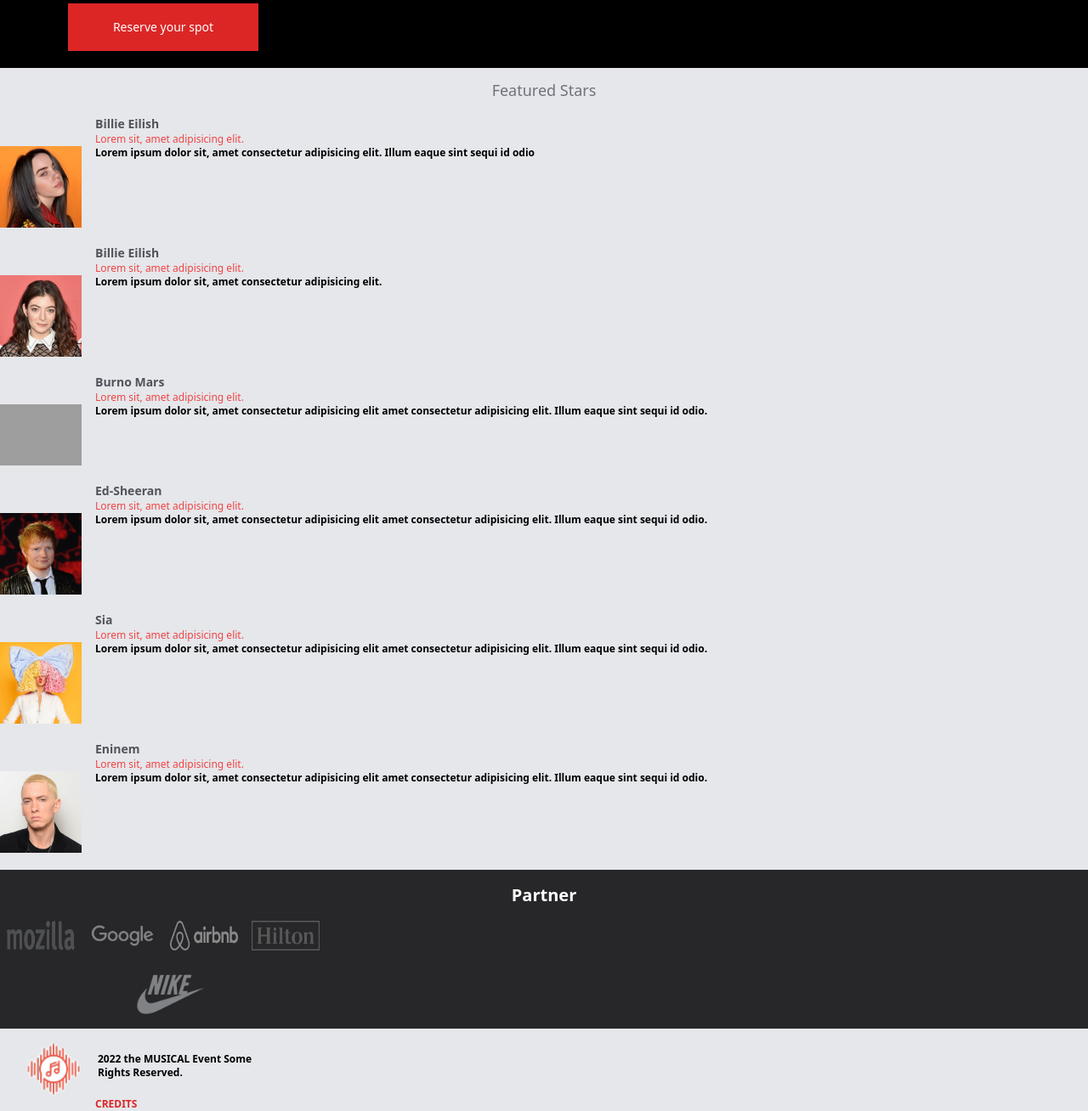
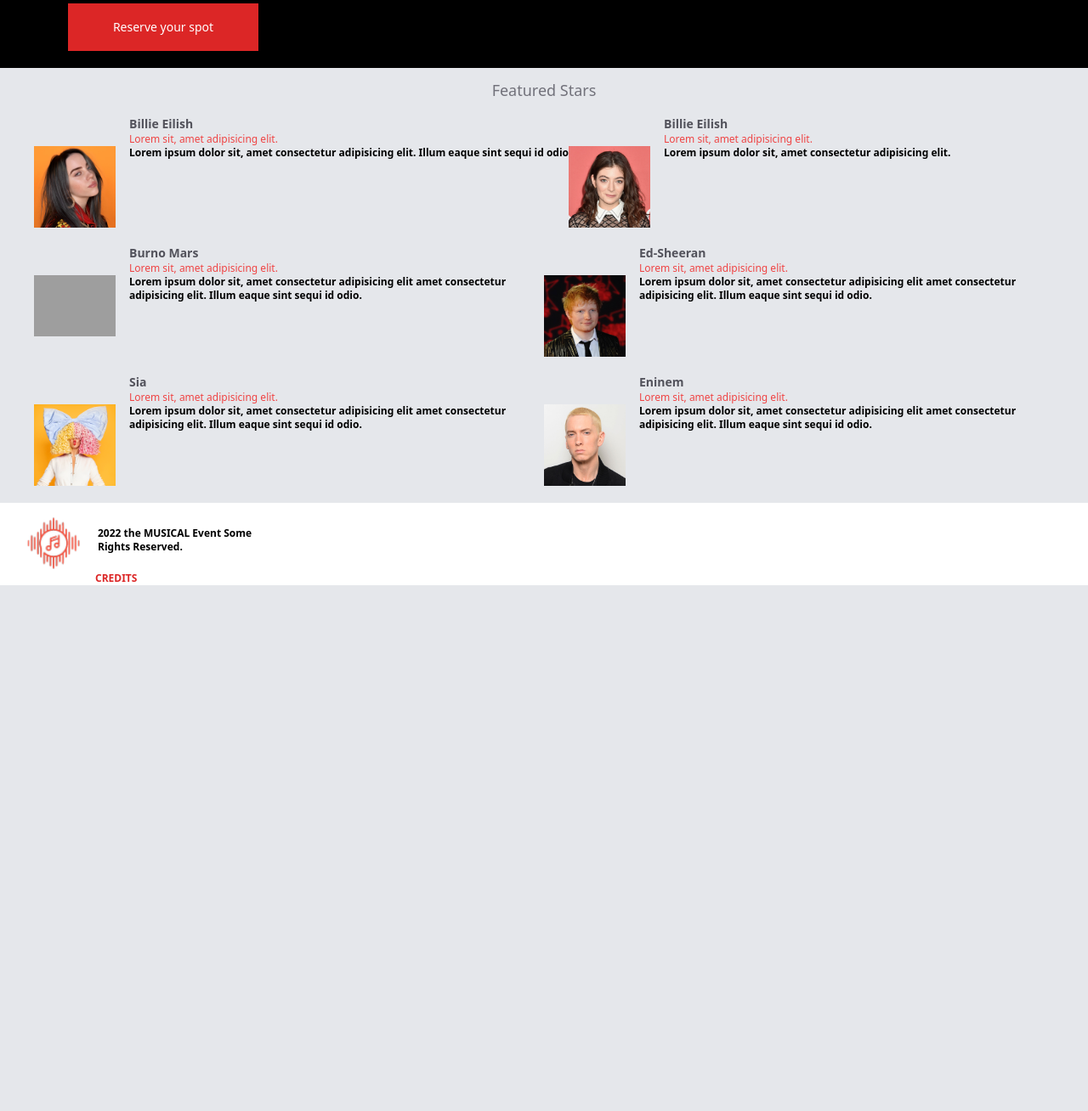
Before and after one commit to OMO-T-1GP1/Musical-Page, a website: page src/index.html in a window 1280 px wide. Shown: the part 900-2208 px from the top of the page at 85% size. After the commit the page ends 1589 px from the top, so only its background shows below. Drawn offline with Linux system fonts and the light colour scheme; grey boxes are pictures that could not be loaded.

Commit message:
more codes

```diff
--- a/src/index.html
+++ b/src/index.html
@@ -9,7 +9,8 @@
 <body class="bg-gray-200">
     <nav class="md:hidden sm:hidden ">
         <a>
-        <button><img src="/assets/ham.png" alt="ham" class="w-12"></button><ul class="ul">
+        <button><img src="/assets/ham.png" alt="ham" class="w-12"></button>
+        <ul class="ul">
             <a href="/src/index.html"><li>Home</li></a>
             <a href="/src/about.html"><li>About</li></a>
             <a><li>Program</li></a>
@@ -18,11 +19,11 @@
             <a><li>News</li></a>
             <a><li><button>CC Campaign</button></li></a>
         </ul>
+        </a>
 
-        </a>
     </nav>
 <section>
-    <section>
+    <section class="lg:ml-24">
         <h3 class="font-sans font-medium text-base text-red-500 mt-10 h-16 border-y align-baseline pt-8 pl-3 border-orange-600">"Hello! Music Lovers"</h3>
         <h3 class="font-sans font-extrabold text-3xl leading-7 uppercase mt-6 ml-4">The Musical<br> Event Of The Year <br> 2022</h3>
         <p class="border-2 border-white p-2 font-sans font-normal text-xs h-16 w-11/12 ml-4 mt-2">Lorem ipsum dolor sit amet consectetur, adipisicing elit. Quaerat nihil fugit molestias corporis iste adipisci aperiam praesentium similique deleniti dolorem inventore</p>
@@ -65,6 +66,7 @@
     </section>
     <section>
     <h2 class="font-sans text-lg leading-5 font-medium text-zinc-500 mt-4 mb-5 text-center">Featured Stars</h2>
+<div class="md:flex px-10">
     <div class="mb-5">
         <h3 class="font-sans font-bold text-sm text-zinc-600 ml-28">Billie Eilish</h3>
         <p class="font-sans font-normal text-xs text-red-500 ml-28">Lorem sit, amet adipisicing elit.</p>
@@ -81,6 +83,8 @@
         <p class="text-xs font-sans font-semibold ml-4">Lorem ipsum dolor sit, amet consectetur adipisicing elit.</p>
         </div>
     </div>
+</div>
+<div class="md:flex px-10">
     <div class="mb-5">
         <h3 class="font-sans font-bold text-sm text-zinc-600 ml-28">Burno Mars</h3>
         <p class="font-sans font-normal text-xs text-red-500 ml-28">Lorem sit, amet adipisicing elit.</p>
@@ -97,6 +101,8 @@
         <p class="text-xs font-sans font-semibold ml-4">Lorem ipsum dolor sit, amet consectetur adipisicing elit amet consectetur adipisicing elit. Illum eaque sint sequi id odio.</p>
         </div>
     </div>
+</div>
+<div class="md:flex px-10">
     <div class="mb-5">
         <h3 class="font-sans font-bold text-sm text-zinc-600 ml-28">Sia</h3>
         <p class="font-sans font-normal text-xs text-red-500 ml-28">Lorem sit, amet adipisicing elit.</p>
@@ -113,8 +119,9 @@
         <p class="text-xs font-sans font-semibold ml-4">Lorem ipsum dolor sit, amet consectetur adipisicing elit amet consectetur adipisicing elit. Illum eaque sint sequi id odio. </p>
         </div>
     </div>
+</div>
 </section>
-<div class="bg-zinc-800">
+<div class="bg-zinc-800 md:hidden">
     <h3 class="font-sans font-semibold leading-5 text-xl text-white p-5 text-center">Partner</h3>
     <div class="flex">
         <img src="/assets/mozilla-logo.png" alt="mozilla" class="w-20 ml-2">
@@ -124,7 +131,7 @@
     </div>
     <img src="/assets/nike-logo.png" alt="nike" class="w-20 ml-40 mt-3">
 </div>
-<div>
+<div class="bg-white">
 <div class="flex">
     <img src="/assets/logo-icon.png" alt="logo" class="ml-7 mt-4">
     <p class="font-semibold text-xs font-sans w-52 ml-4 mt-7">2022 the MUSICAL Event Some Rights Reserved.</p>
--- a/tailwind.config.js
+++ b/tailwind.config.js
@@ -12,7 +12,7 @@
         lightpink:'#f7f7f7',
       },
       screens: {
-        lg: "1024px",
+        lg: "1280px",
         xl: "1440px",
         sm: "375px",
         xs: "360px",
```
Also changed, not shown: dist/output.css.
